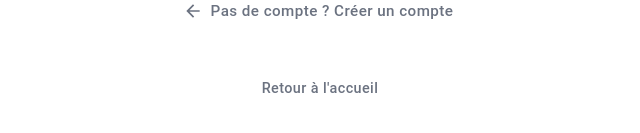
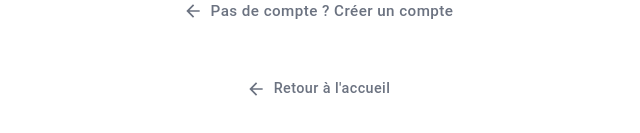
Before and after one commit to adamdiaby05-prog/garage-frontend, a React (Create React App) app: page /login in a window 1280 px wide. Shown: the part 649-782 px from the top of the page, without its empty margins (640-1280 px from the left). Built offline with nearby package versions, Linux system fonts and the light colour scheme; no server answers.

Commit message:
Fix: AmÃ©liorer le bouton 'Retour Ã  l'accueil' avec icÃ´ne et logs de debug

```diff
--- a/src/pages/LoginPage.js
+++ b/src/pages/LoginPage.js
@@ -392,6 +392,11 @@ const LoginPage = () => {
                     to="/"
                     onMouseEnter={() => setHoverKey('home')}
                     onMouseLeave={() => setHoverKey(null)}
+                    onClick={() => {
+                      console.log('🏠 Bouton "Retour à l\'accueil" cliqué');
+                      navigate('/');
+                    }}
+                    startIcon={<ArrowBack />}
                     sx={{
                       color: '#6b7280',
                       textTransform: 'none',
@@ -403,7 +408,7 @@ const LoginPage = () => {
                     }}
                   >
                     Retour à l'accueil
-            </Button>
+                  </Button>
                 </Box>
               </Grid>
             </Grid>
```
